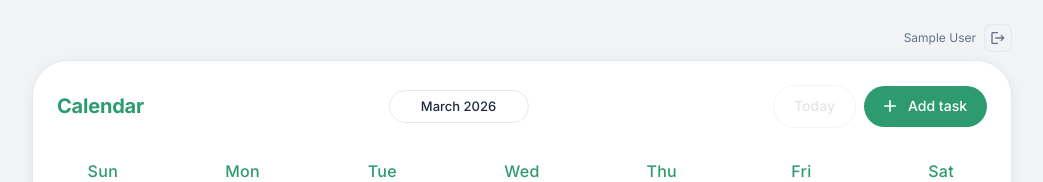
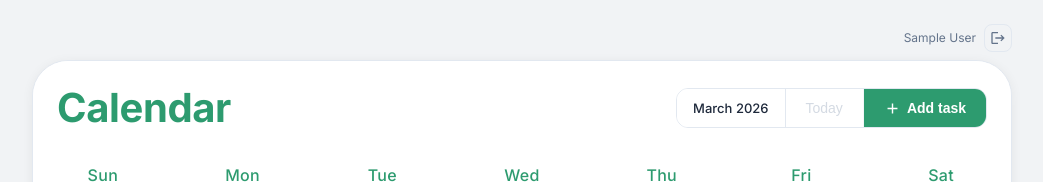
Before and after one commit to andriiBychkovskiy/calendar, a React (Vite) app in the folder client/: page /calendar in a window 1280 px wide. Shown: the top 182 px of the page, without its empty margins (118-1161 px from the left). Built offline with nearby package versions, Linux system fonts and the light colour scheme; no server answers; sample sign-in values are in the browser's storage; the HTML template or start-up script is replaced by a standard one.

Commit message:
group btn

```diff
--- a/client/src/widgets/calendar/CalendarHeader.tsx
+++ b/client/src/widgets/calendar/CalendarHeader.tsx
@@ -1,5 +1,5 @@
 import React from 'react';
-import { Box, Typography, Button } from '@mui/material';
+import { Box, Typography, ButtonBase } from '@mui/material';
 import AddIcon from '@mui/icons-material/Add';
 import { format } from 'date-fns';
 
@@ -28,57 +28,100 @@ export const CalendarHeader: React.FC<CalendarHeaderProps> = ({
         alignItems: 'center',
         justifyContent: 'space-between',
         mb: 2.5,
+        gap: 1,
       }}
     >
       <Typography
         variant="h3"
-        sx={{ fontWeight: 700, color: 'primary.main', letterSpacing: '-0.01em' }}
+        sx={{
+          fontWeight: 700,
+          color: 'primary.main',
+          letterSpacing: '-0.01em',
+          fontSize: { xs: '1.75rem', sm: '2.5rem' },
+          flexShrink: 0,
+        }}
       >
         Calendar
       </Typography>
 
+      {/* Unified control group */}
       <Box
         sx={{
+          display: 'flex',
+          alignItems: 'stretch',
+          height: 40,
           border: '1px solid',
           borderColor: 'divider',
-          borderRadius: 2,
-          px: 2,
-          py: 0.75,
-          minWidth: 140,
-          textAlign: 'center',
+          borderRadius: '12px',
+          overflow: 'hidden',
+          flexShrink: 0,
         }}
       >
-        <Typography variant="body2" sx={{ fontWeight: 500, color: 'text.primary' }}>
-          {format(visibleDate, 'MMMM yyyy')}
-        </Typography>
-      </Box>
+        {/* Month indicator — desktop only */}
+        <Box
+          sx={{
+            display: { xs: 'none', sm: 'flex' },
+            alignItems: 'center',
+            px: 2,
+            borderRight: '1px solid',
+            borderColor: 'divider',
+            bgcolor: 'background.paper',
+          }}
+        >
+          <Typography
+            variant="body2"
+            sx={{ fontWeight: 500, color: 'text.primary', whiteSpace: 'nowrap' }}
+          >
+            {format(visibleDate, 'MMMM yyyy')}
+          </Typography>
+        </Box>
 
-      <Box sx={{ display: 'flex', alignItems: 'center', gap: 1 }}>
-        <Button
-          variant="outlined"
+        {/* Today button */}
+        <ButtonBase
           onClick={onScrollToToday}
           disabled={isCurrentMonth}
           sx={{
-            borderRadius: 10,
-            px: 2.5,
-            py: 1,
+            px: { xs: 1.5, sm: 2.5 },
+            fontSize: '0.875rem',
+            fontWeight: 500,
+            color: 'text.primary',
+            bgcolor: 'background.paper',
+            borderRight: '1px solid',
             borderColor: 'divider',
-            color: 'text.primary',
-            '&:hover': { borderColor: 'primary.main', color: 'primary.main' },
-            '&.Mui-disabled': { opacity: 0.4 },
+            transition: 'background 0.15s, color 0.15s',
+            '&:hover': { bgcolor: 'grey.50', color: 'primary.main' },
+            '&.Mui-disabled': { color: 'text.disabled', opacity: 0.4 },
           }}
         >
           Today
-        </Button>
+        </ButtonBase>
 
-        <Button
-          variant="contained"
-          startIcon={<AddIcon sx={{ fontSize: 16 }} />}
+        {/* Add task button */}
+        <ButtonBase
           onClick={onAddTask}
-          sx={{ borderRadius: 10, px: 2.5, py: 1 }}
+          sx={{
+            display: 'flex',
+            alignItems: 'center',
+            gap: { xs: 0, sm: 0.75 },
+            px: { xs: 1.5, sm: 2.5 },
+            bgcolor: 'primary.main',
+            color: '#fff',
+            transition: 'background 0.15s',
+            '&:hover': { bgcolor: 'primary.dark' },
+          }}
         >
-          Add task
-        </Button>
+          <AddIcon sx={{ fontSize: 17 }} />
+          <Box
+            component="span"
+            sx={{
+              display: { xs: 'none', sm: 'inline' },
+              fontSize: '0.875rem',
+              fontWeight: 600,
+            }}
+          >
+            Add task
+          </Box>
+        </ButtonBase>
       </Box>
     </Box>
   );
```
